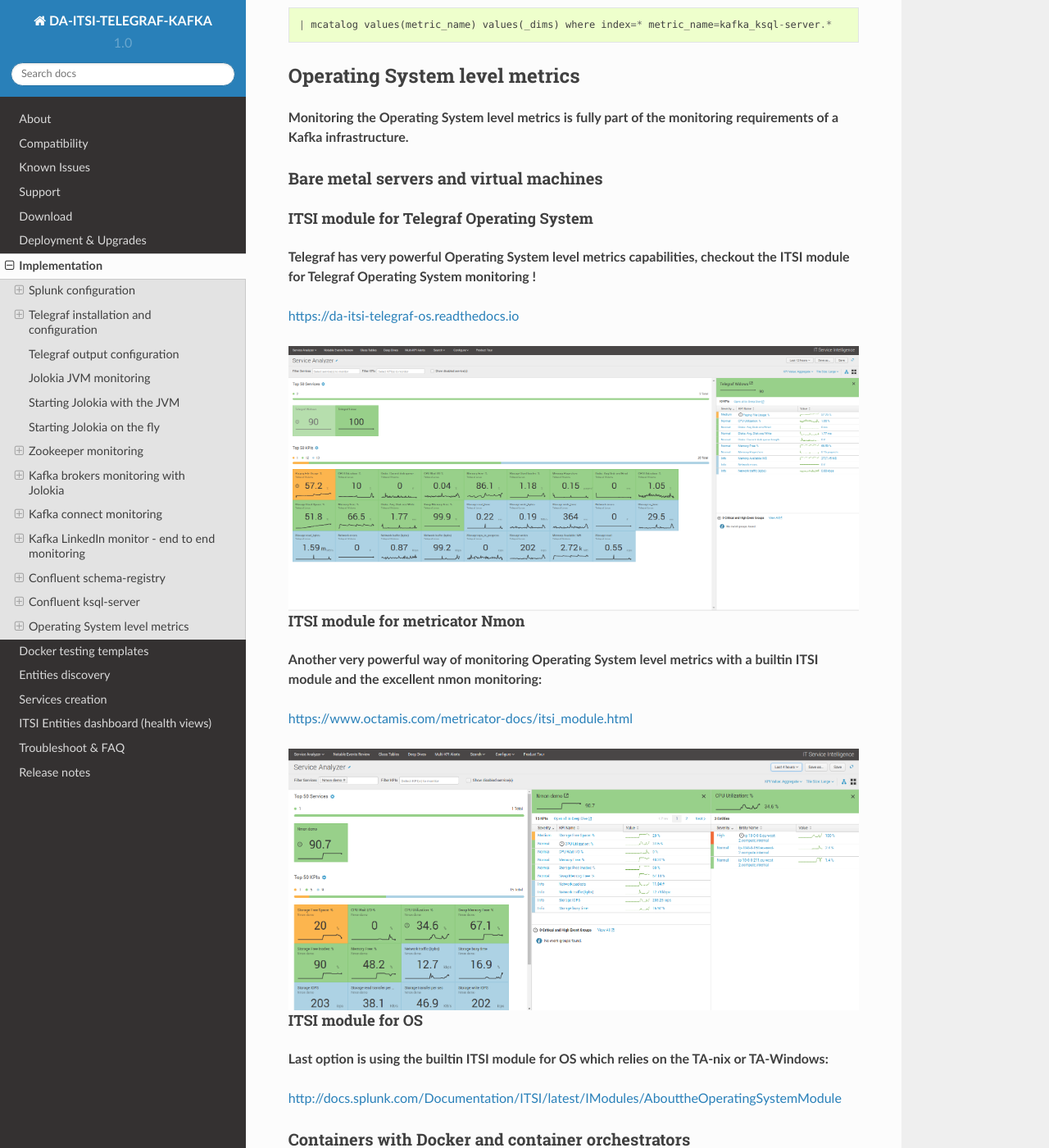
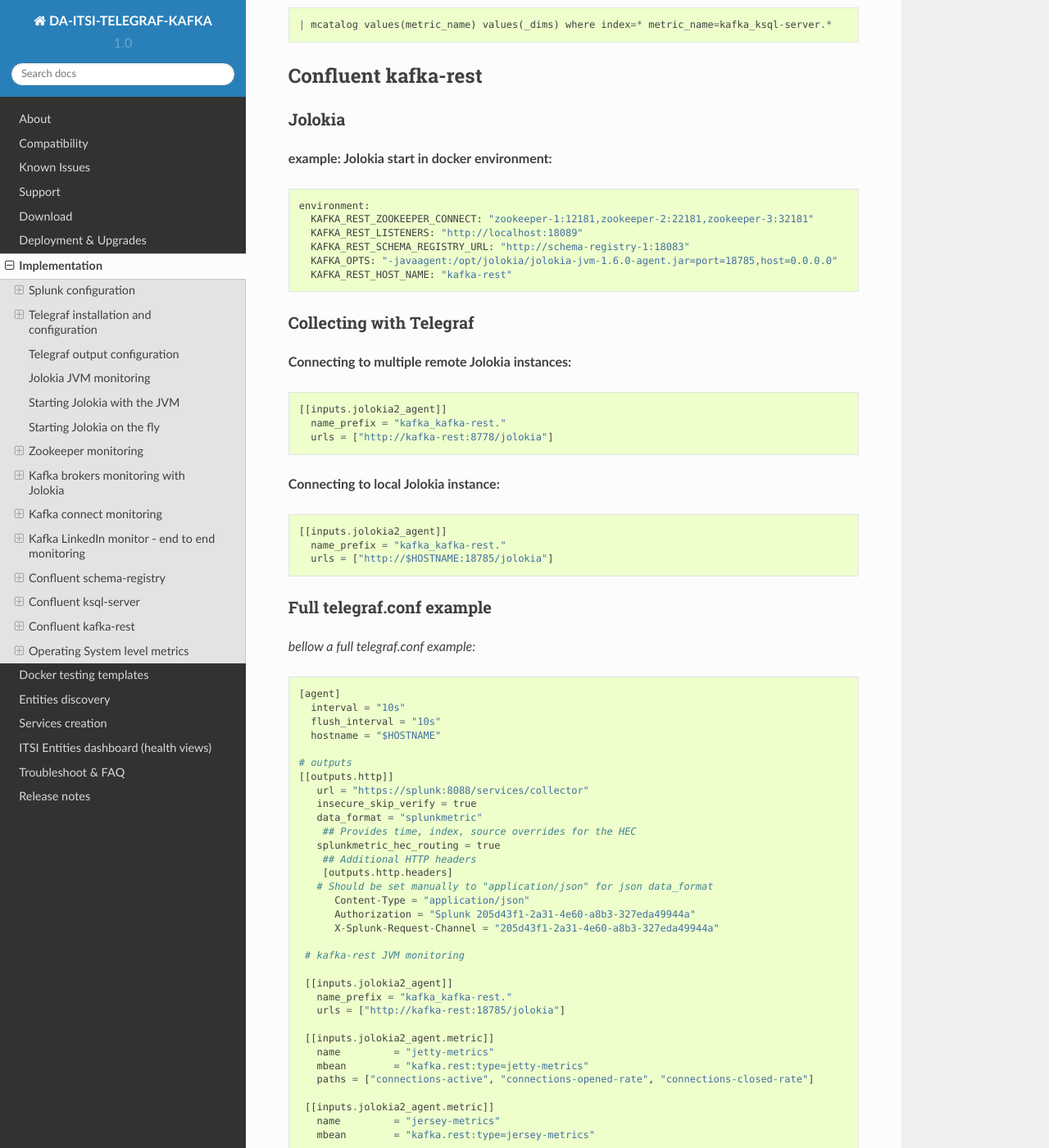
Before and after one commit to guilhemmarchand/DA-ITSI-TELEGRAF-KAFKA, a Sphinx documentation site: the page built from docs/kafka_monitoring.rst, in a window 1280 px wide and 1400 px high, scrolled down 17059 px. Shown: the whole window at 82% size. Built offline with Sphinx 7.4.7 and the Read the Docs theme 2.0.0, drawn with Linux system fonts in a browser that asks for light colours; some of the changed text lies outside the part shown.

Commit message:
support for Confluence kafka-rest

```diff
--- a/docs/docker_testing.rst
+++ b/docs/docker_testing.rst
@@ -13,10 +13,15 @@
 - 3 x nodes Apache Kafka brokers cluster
 - 3 x nodes Apache Kafka connect cluster
 - 1 x node Confluent schema-registry
+- 1 x node Confluent ksql-server
+- 1 x node Confluent kafka-rest
 - 1 x Splunk standalone server running in docker
 - 1 x LinkedIn Kafka monitor node
 - 1 x Telegraf collector container to collect metrics from Zookeeper, Kafka brokers
 - 1 x Telegraf collector container to collect metrics from Kafka Connect (including source and sink tasks)
+- 1 x Telegraf collector container to collect metrics from Confluence schema-registry
+- 1 x Telegraf collector container to collect metrics from Confluence ksql-server
+- 1 x Telegraf collector container to collect metrics from Confluence kafka-rest
 - 1 x Telegraf collector container to collect metrics from LinkedIn Kafka monitor
 
 .. image:: img/draw.io/docker_template.png
--- a/docs/kafka_monitoring.rst
+++ b/docs/kafka_monitoring.rst
@@ -775,6 +775,95 @@
 ::
 
     | mcatalog values(metric_name) values(_dims) where index=* metric_name=kafka_ksql-server.*
+
+Confluent kafka-rest
+====================
+
+Jolokia
+-------
+
+**example: Jolokia start in docker environment:**
+
+::
+
+    environment:
+      KAFKA_REST_ZOOKEEPER_CONNECT: "zookeeper-1:12181,zookeeper-2:22181,zookeeper-3:32181"
+      KAFKA_REST_LISTENERS: "http://localhost:18089"
+      KAFKA_REST_SCHEMA_REGISTRY_URL: "http://schema-registry-1:18083"
+      KAFKA_OPTS: "-javaagent:/opt/jolokia/jolokia-jvm-1.6.0-agent.jar=port=18785,host=0.0.0.0"
+      KAFKA_REST_HOST_NAME: "kafka-rest"
+
+Collecting with Telegraf
+------------------------
+
+**Connecting to multiple remote Jolokia instances:**
+
+::
+
+    [[inputs.jolokia2_agent]]
+      name_prefix = "kafka_kafka-rest."
+      urls = ["http://kafka-rest:8778/jolokia"]
+
+**Connecting to local Jolokia instance:**
+
+::
+
+    [[inputs.jolokia2_agent]]
+      name_prefix = "kafka_kafka-rest."
+      urls = ["http://$HOSTNAME:18785/jolokia"]
+
+Full telegraf.conf example
+--------------------------
+
+*bellow a full telegraf.conf example:*
+
+::
+
+   [agent]
+     interval = "10s"
+     flush_interval = "10s"
+     hostname = "$HOSTNAME"
+
+   # outputs
+   [[outputs.http]]
+      url = "https://splunk:8088/services/collector"
+      insecure_skip_verify = true
+      data_format = "splunkmetric"
+       ## Provides time, index, source overrides for the HEC
+      splunkmetric_hec_routing = true
+       ## Additional HTTP headers
+       [outputs.http.headers]
+      # Should be set manually to "application/json" for json data_format
+         Content-Type = "application/json"
+         Authorization = "Splunk 205d43f1-2a31-4e60-a8b3-327eda49944a"
+         X-Splunk-Request-Channel = "205d43f1-2a31-4e60-a8b3-327eda49944a"
+
+    # kafka-rest JVM monitoring
+
+    [[inputs.jolokia2_agent]]
+      name_prefix = "kafka_kafka-rest."
+      urls = ["http://kafka-rest:18785/jolokia"]
+
+    [[inputs.jolokia2_agent.metric]]
+      name         = "jetty-metrics"
+      mbean        = "kafka.rest:type=jetty-metrics"
+      paths = ["connections-active", "connections-opened-rate", "connections-closed-rate"]
+
+    [[inputs.jolokia2_agent.metric]]
+      name         = "jersey-metrics"
+      mbean        = "kafka.rest:type=jersey-metrics"
+
+**Visualization of metrics within the Splunk metrics workspace application:**
+
+.. image:: img/confluent_kafka_rest_metrics_workspace.png
+   :alt: confluent_kafka_rest_metrics_workspace.png
+   :align: center
+
+**Using mcatalog search command to verify data availability:**
+
+::
+
+    | mcatalog values(metric_name) values(_dims) where index=* metric_name=kafka_kafka_kafka-rest.*
 
 Operating System level metrics
 ==============================
```
Also changed, not shown: other parts of docs/kafka_monitoring.rst (+7 -7 lines), docs/img/confluent_kafka_rest_metrics_workspace.png (added).
